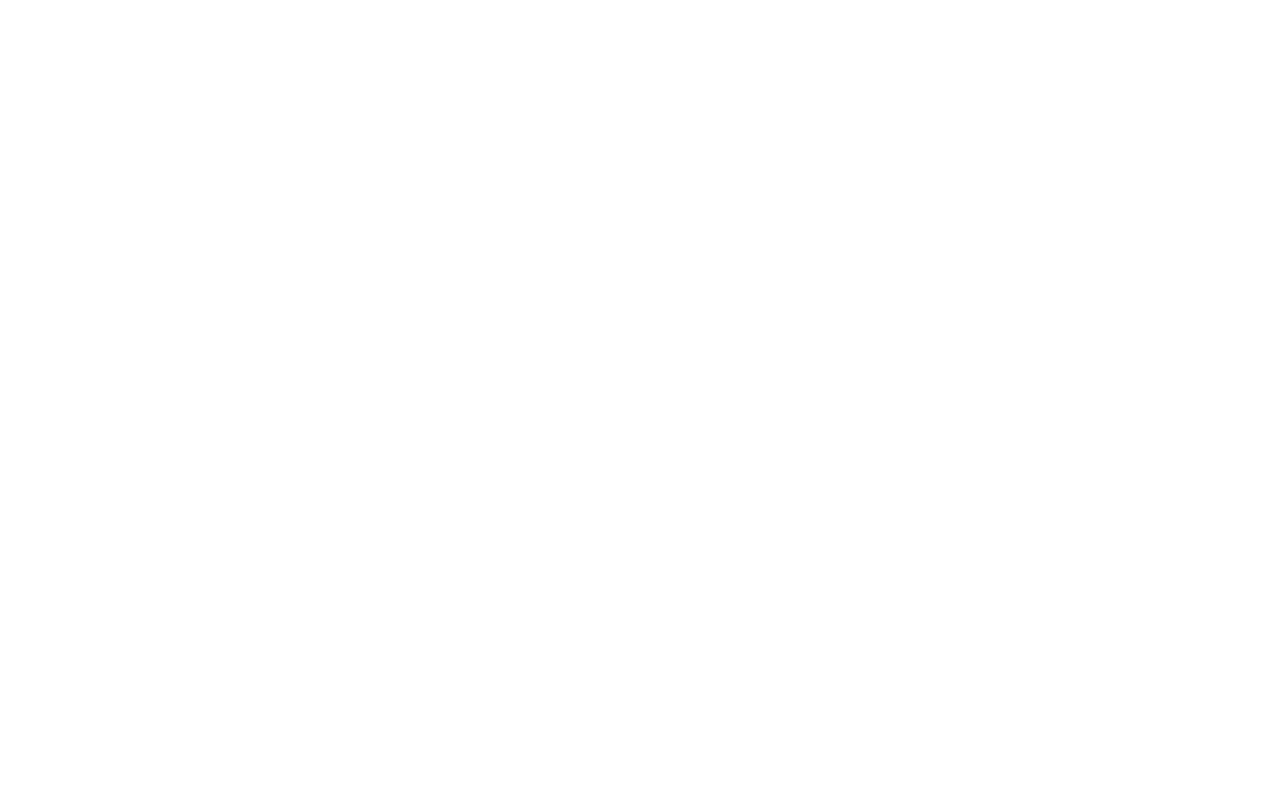
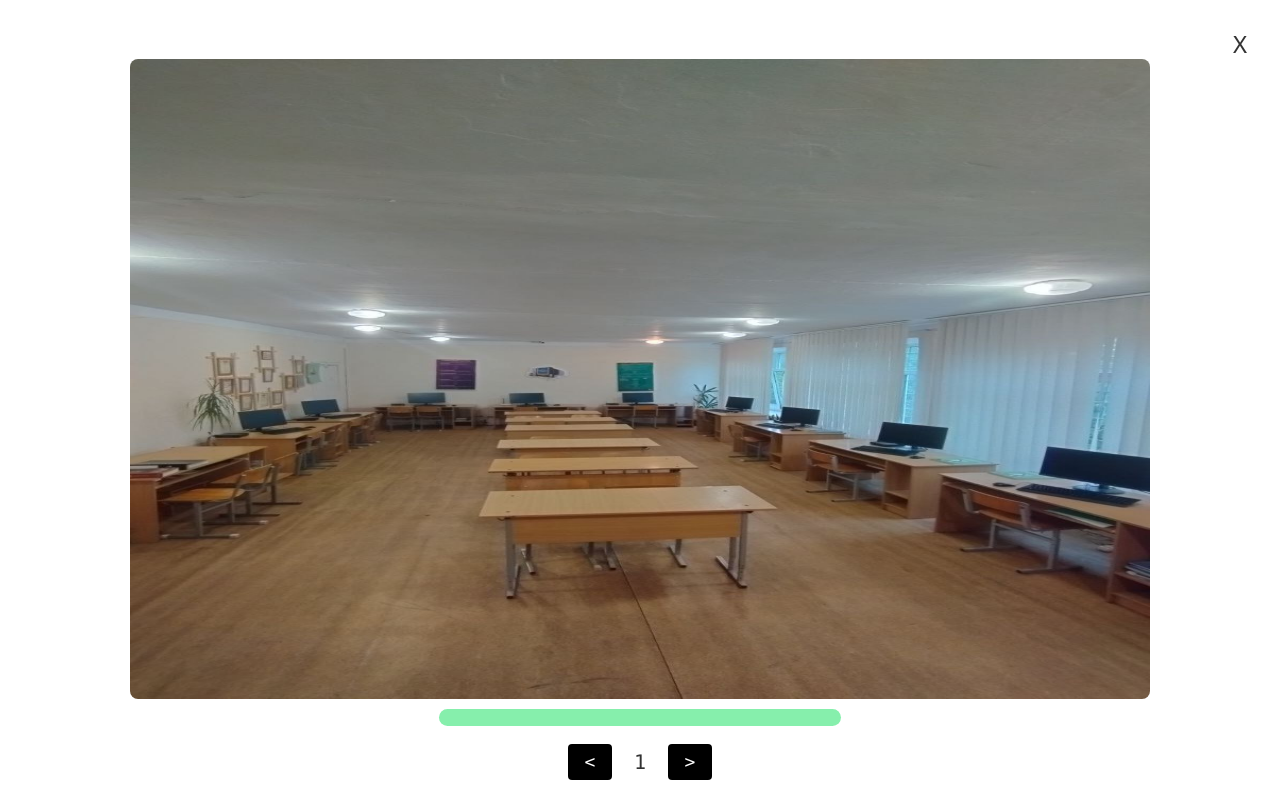
Before and after one commit to Maksimgnam/Infoclass2.0, a React (Vite) app: page /allImages in a window 1280 px wide. Before the commit this address had no page. Built offline with nearby package versions, Linux system fonts and the light colour scheme.

Commit message:
add new fiches to Images

```diff
--- a/index.html
+++ b/index.html
@@ -6,6 +6,8 @@
   <link rel="icon" type="image/svg+xml" href="/vite.svg" />
   <meta name="viewport" content="width=device-width, initial-scale=1.0" />
   <title>Infoclass</title>
+
+  <meta name="google-site-verification" content="gHGqeMQz_RMrgrx4UQploUNOG6WQ10pfUvCEvF8nvIc" />
 </head>
 
 <body>
--- a/src/components/Gallery/Gallery.jsx
+++ b/src/components/Gallery/Gallery.jsx
@@ -43,6 +43,16 @@
                     <h2 className='text-2xl text-center font-mono'>Галерея</h2>
                 </div>
 
+                <div className='w-auto h-10'>
+                <button className='w-24 h-9 bg-black rounded-md '>
+                    <Link to="/allImages">
+                        <p className='text-lg text-white font-mono'>Play</p>
+                    </Link>
+
+                </button>
+
+                </div>
+
 
 
             </div>
--- /dev/null
+++ b/src/components/ImageSlider/ImageSlider.jsx
@@ -0,0 +1,70 @@
+// import React from 'react'
+// import galleryData from '../../../galleryData/galleryData.json';
+// const ImageSlider = () => {
+//   return (
+//     <div>ImageSlider</div>
+//   )
+// }
+
+// export default ImageSlider
+import React, { useState, useEffect } from 'react';
+import galleryData from '../../../galleryData/galleryData.json';
+import { Link, useParams } from 'react-router-dom';
+
+const ImageSlider = () => {
+  const [currentIndex, setCurrentIndex] = useState(1);
+  const [slideProgress, setSlideProgress] = useState(0);
+  const nextSlide = () => {
+    setCurrentIndex((prevIndex) => (prevIndex === galleryData.length - 1 ? 1 : prevIndex + 1));
+    setSlideProgress(0)
+  };
+
+  useEffect(() => {
+    const intervalId = setInterval(nextSlide, 12000);
+    return () => clearInterval(intervalId);
+  }, []);
+  useEffect(() => {
+    const progressInterval = setInterval(() => {
+      setSlideProgress((prevProgress) => prevProgress + 1);
+    }, 100);
+    return () => clearInterval(progressInterval);
+  }, []);
+
+  return (
+    <div className="w-full h-full  flex flex-col justify-between items-center p-10 pt-7 sm:p-7">
+    <div className='w-full h-auto flex justify-end'>
+        <Link to={`/gallery`}>
+          <button className='w-10 h-5  rounded-full relative bottom-4 left-2 sm:bottom-0 '>
+            <p className='text-2xl font-medium'>X</p>
+          </button>
+        </Link>
+      </div>
+      <img className='w-full sm:w-10/12 sm:h-slider-image h-image rounded-lg' src={galleryData[currentIndex].image}  />
+        <div className="w-full sm:w-5/12 h-7  rounded-lg m-2.5 flex items-center justify-center">
+        <div
+          className="h-full w-  sm:w-5/12 bg-green-300 rounded-xl"
+          style={{ width: `${(slideProgress / 50) * 50}%` }}
+        ></div>
+      </div>
+      <div className='w-full  sm:w-10/12 h-auto  flex items-center justify-center relative top-2  '>
+
+
+        <button onClick={nextSlide} className='w-11 h-9 bg-black rounded'>
+            <p className='text-lg text-white font-mono '>  {`<`} </p>
+        </button>
+        <div className='w-14 h-9 flex items-center justify-center'>
+
+            <p className='text-xl font-mono'> {currentIndex}</p>
+
+
+
+            </div>
+        <button onClick={nextSlide} className='w-11 h-9 bg-black rounded'>
+            <p className='text-lg text-white font-mono '>  {`>`} </p>
+        </button>
+      </div>
+    </div>
+  );
+};
+
+export default ImageSlider;
--- a/src/components/MainPage/MainPage.jsx
+++ b/src/components/MainPage/MainPage.jsx
@@ -63,6 +63,7 @@
 import NavigationPage from '../NavigationPage/NavigationPage';
 import Documents from '../Documents/Documents';
 import Image from '../Image/Image';
+import ImageSlider from '../ImageSlider/ImageSlider';
 
 
 const Main = () => {
@@ -106,6 +107,7 @@
                     <Route path="/lessons" element={<Lessons isTheme={isTheme} />} />
                     <Route path="/navigation" element={<NavigationPage isTheme={isTheme} />} />
                     <Route path="/image/:id" element={<Image  />} />
+                    <Route path="/allImages" element={<ImageSlider/>} />
 
                 </Routes>
 
--- a/tailwind.config.js
+++ b/tailwind.config.js
@@ -12,7 +12,8 @@
         "loader": '95vh',
         '1px': '3px',
         'navigation': '100vh',
-        "image":'75%'
+        "image":'75%',
+        "slider-image":"86%"
 
       },
       minWidth: {
```
